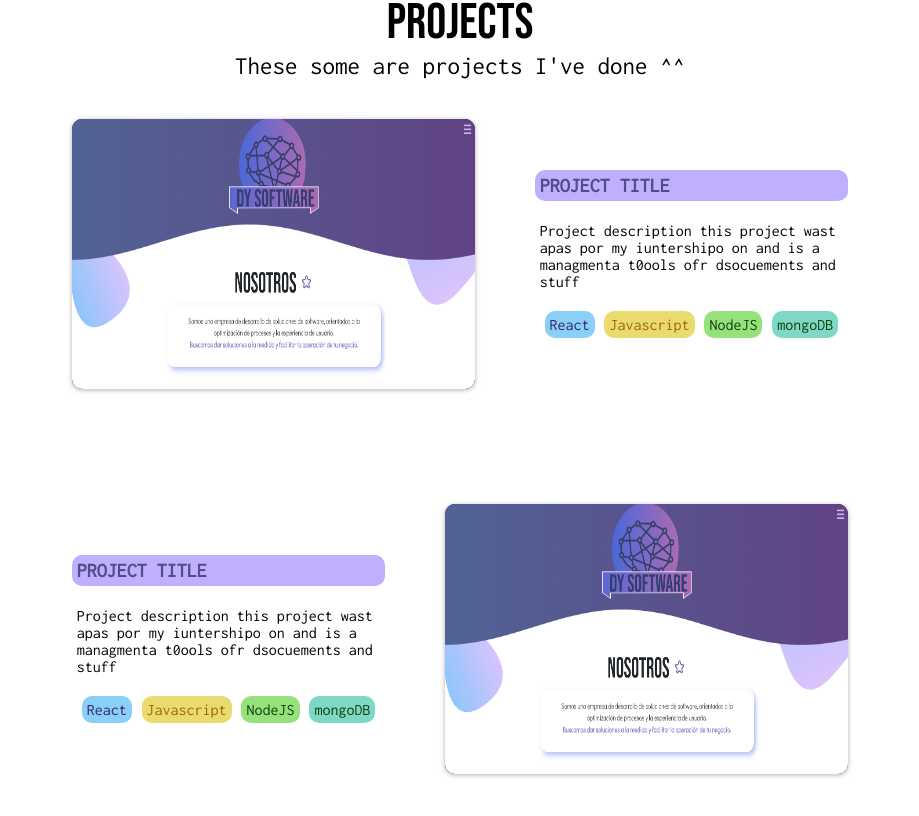
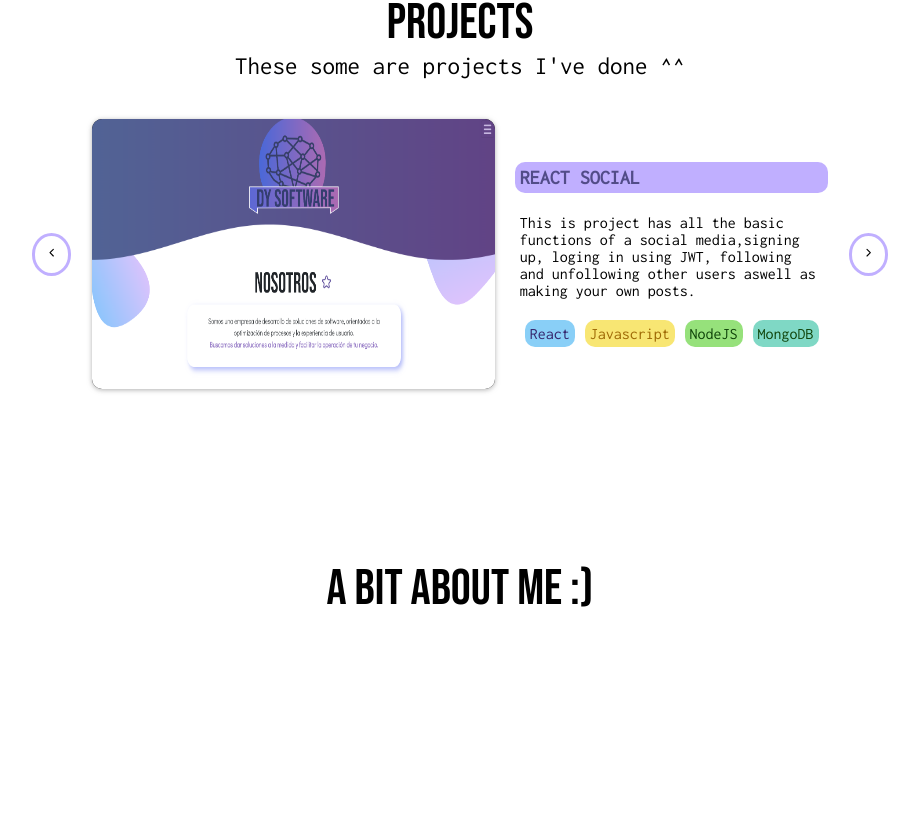
Before and after one commit to yenzuramen/my-portfolio, a React (Create React App) app: page /home in a window 1280 px wide. Shown: the part 1584-2400 px from the top of the page, without its empty margins (180-1099 px from the left). After the commit the page ends 2203 px from the top, so only its background shows below. Built offline with nearby package versions, Linux system fonts and the light colour scheme.

Commit message:
starting about me section

```diff
--- a/src/components/About.js
+++ b/src/components/About.js
@@ -2,8 +2,8 @@ import React from 'react'
 
 export const About = () => {
   return (
-    <div className='about-me'>
-      <div className='about-me'></div>
+    <div className='about-me-cont'>
+
     </div>
   )
 }
--- a/src/components/Home.js
+++ b/src/components/Home.js
@@ -3,6 +3,7 @@ import me from '../assets/images/me.PNG'
 import { FiArrowUpRight } from "react-icons/fi";
 import { Skills } from './Skills';
 import { Projects } from './Projects';
+import { About } from './About';
 
 
 export const Home = () => {
@@ -33,11 +34,15 @@ export const Home = () => {
         </div>
         <Skills />
       </div>
-{/* <hr/> */}
+      {/* <hr/> */}
       <div className='cont-projects'>
         <div className="projects-title">PROJECTS </div>
         <div className="projects-txt">  These some are projects I've done ^^ </div>
         <Projects />
+      </div>
+      <div className='cont-projects'>
+        <div className="projects-title">A BIT ABOUT ME :) </div>
+        <About />
       </div>
 
 
--- a/src/components/Projects.js
+++ b/src/components/Projects.js
@@ -1,39 +1,59 @@
-import React from 'react'
+import React, { useEffect, useState } from 'react'
+import { IconContext } from "react-icons";
+import { ProjectItems } from '../jsons/Projects'
+import { FiChevronLeft, FiChevronRight } from 'react-icons/fi';
 
 export const Projects = () => {
+
+  const [projectIndex, setProjectIndex] = useState(0)
+  const [currentProject, setCurrentProject] = useState(ProjectItems[projectIndex]);
+
+  const swipeLeft = () => {
+    let newIndex = projectIndex - 1;
+    if (newIndex < 0) {
+      newIndex = ProjectItems.length - 1
+    }
+    setProjectIndex(newIndex)
+  }
+
+
+  const swipeRight = () => {
+    let newIndex = projectIndex + 1;
+    if (newIndex > (ProjectItems.length - 1)) {
+      newIndex = 0
+    }
+    setProjectIndex(newIndex)
+  }
+
+  useEffect(() => {
+    setCurrentProject(ProjectItems[projectIndex])
+  }, [projectIndex])
+
   return (
     <>
+
       <div className='project-card'>
+        <div className='swipe-btn-cont'>
+          <button onClick={swipeLeft} className='swipe-btn'>
+            <FiChevronLeft />
+          </button>
+        </div>
         <div className='project-img'><img src='./assets/project-images/spa-landing.PNG' /></div>
         <div className='project-desc'>
-          <div className='project-card-title'>Project Title</div>
-          <p className='project-desc-text'>Project description this project wast
-            apas por my iuntershipo on and is a managmenta
-            t0ools ofr dsocuements and stuff</p>
+          <div className='project-card-title'>{currentProject.title}</div>
+          <p className='project-desc-text'>{currentProject.desc}</p>
           <div className='project-skills'>
-            <div className='react-skill'> React</div>
-            <div className='js-skill'> Javascript </div>
-            <div className='node-skill'> NodeJS </div>
-            <div className='mongo-skill'> mongoDB </div>
+            {currentProject.skills.map((skill, key) => {
+              return (<div key={key} className={skill.class}> {skill.name}</div>)
+
+            })}
+
           </div>
         </div>
+        <div><button onClick={swipeRight} className='swipe-btn'><FiChevronRight /></button></div>
       </div>
-      <div className='project-card'>
-        <div className='project-desc'>
-          <div className='project-card-title'>Project Title</div>
-          <p className='project-desc-text'>Project description this project wast
-            apas por my iuntershipo on and is a managmenta
-            t0ools ofr dsocuements and stuff</p>
-          <div className='project-skills'>
-            <div className='react-skill'> React</div>
-            <div className='js-skill'> Javascript </div>
-            <div className='node-skill'> NodeJS </div>
-            <div className='mongo-skill'> mongoDB </div>
-          </div>
-        </div>
-        <div className='project-img'><img src='./assets/project-images/spa-landing.PNG' /></div>
 
-      </div>
+
       <br />
     </>
 
--- a/src/components/Skills.js
+++ b/src/components/Skills.js
@@ -1,6 +1,6 @@
 import React from 'react'
 
-import { IconContext } from "react-icons";
+
 import { SkillItems } from '../jsons/Skills'
 
 
--- /dev/null
+++ b/src/jsons/Projects.js
@@ -0,0 +1,83 @@
+
+export const ProjectItems = [{
+    title: 'React Social',
+    desc: 'This is project has all the basic functions of a social media,' +
+        'signing up, loging in using JWT, following and unfollowing other users aswell as making your own posts.',
+    url: '',
+    image: '',
+    skills: [{
+        name: 'React',
+        class: 'react-skill'
+    }, {
+        name: 'Javascript',
+        class: 'js-skill'
+    }, {
+        name: 'NodeJS',
+        class: 'node-skill'
+    }, {
+        name: 'MongoDB',
+        class: 'mongo-skill'
+    }]
+},
+{
+    title: 'BLOG',
+    desc: 'This is a blog made with MERN which has all the typical CRUD functions, it also lets you consult the details of each individual post.',
+    url: '',
+    image: '',
+    skills: [{
+        name: 'React',
+        class: 'react-skill'
+    }, {
+        name: 'Javascript',
+        class: 'js-skill'
+    }, {
+        name: 'NodeJS',
+        class: 'node-skill'
+    }, {
+        name: 'MongoDB',
+        class: 'mongo-skill'
+    }]
+},
+{
+    title: 'SPA LANDING PAGE',
+    desc: 'This is a simple landing page spa-style, it uses the whatsapp api in the contact section on the footer.',
+    url: '',
+    image: '',
+    skills: [{
+        name: 'Javascript',
+        class: 'js-skill'
+    }, {
+        name: 'JQuery',
+        class: 'jq-skill'
+    }, {
+        name: 'HTML',
+        class: 'html-skill'
+    }, {
+        name: 'CSS',
+        class: 'css-skill'
+    }]
+},
+{
+    title: 'SCAT - File management system',
+    desc: 'During my intership in CFE I was in charge of making a file management system from scratch,'+
+    'this system supported search and lending requests of documents, it had admin and public user distinction.',
+    url: '',
+    image: '',
+    skills: [{
+        name: 'Javascript',
+        class: 'js-skill'
+    }, {
+        name: 'JQuery',
+        class: 'jq-skill'
+    }, {
+        name: 'HTML',
+        class: 'html-skill'
+    }, {
+        name: 'CSS',
+        class: 'css-skill'
+    }, {
+        name: 'PHP',
+        class: 'php-skill'
+    }]
+}
+]
--- a/src/styles/projects.css
+++ b/src/styles/projects.css
@@ -51,17 +51,17 @@
 
 }
 
-.project-card-title{
+.project-card-title {
     text-transform: uppercase;
     font-weight: 700;
     font-size: 20px;
     background-color: rgb(192, 175, 255);
-    color:rgb(82, 76, 136);
+    color: rgb(82, 76, 136);
     padding: 5px;
     border-radius: 10px;
 }
 
-.project-desc-text{
+.project-desc-text {
     /* background-color: rgb(205, 188, 222); */
     padding: 5px;
     border-radius: 10px;
@@ -69,37 +69,99 @@
     /* border:1px solid #d0c5e4 */
 }
 
-.project-skills{
+.project-skills {
     display: flex;
     flex-direction: row;
     justify-content: space-evenly;
 }
-.react-skill{
+
+.react-skill {
     background-color: rgb(137, 207, 247);
     color: rgb(53, 36, 106);
     padding: 5px;
     border-radius: 10px;
-   /* width: 30%; */
+    /* width: 30%; */
 }
-.js-skill{
-    background-color: rgb(235, 218, 109);
+
+.js-skill {
+    background-color: rgb(248, 230, 115);
     color: rgb(158, 105, 5);
     padding: 5px;
     border-radius: 10px;
-   /* width: 30%; */
+    /* width: 30%; */
 }
-.node-skill{
+
+.node-skill {
     background-color: rgb(150, 225, 123);
     color: rgb(14, 66, 8);
     padding: 5px;
     border-radius: 10px;
-   /* width: 30%; */
+    /* width: 30%; */
 }
 
-.mongo-skill{
+.mongo-skill {
     background-color: rgb(127, 216, 197);
     color: rgb(14, 66, 8);
     padding: 5px;
     border-radius: 10px;
-   /* width: 30%; */
+    /* width: 30%; */
 }
+
+.html-skill {
+    background-color: rgb(250, 202, 130);
+    color: rgb(66, 36, 8);
+    padding: 5px;
+    border-radius: 10px;
+    /* width: 30%; */
+}
+
+.css-skill {
+    background-color: rgb(130, 192, 250);
+    color: rgb(15, 66, 161);
+    padding: 5px;
+    border-radius: 10px;
+    /* width: 30%; */
+}
+
+.jq-skill {
+    background-color: rgb(250, 232, 130);
+    color: rgb(161, 56, 15);
+    padding: 5px;
+    border-radius: 10px;
+    /* width: 30%; */
+}
+
+.php-skill {
+    background-color: rgb(153, 154, 255);
+    color: rgb(45, 21, 110);
+    padding: 5px;
+    border-radius: 10px;
+    /* width: 30%; */
+}
+
+.swipe-project-cont {
+    display: flex;
+}
+
+.swipe-btn-cont {
+    display: flex;
+    justify-content: center;
+    align-items: center;
+}
+
+.swipe-btn {
+    padding: 10px;
+    border: 3px solid rgb(192, 175, 255);
+    background-color: white;
+    border-radius: 50%;
+    align-items: center;
+    text-align: center;
+    transition: all 0.3s ease-in-out;
+}
+
+.swipe-btn:hover {
+    /* background-color: rgb(63, 53, 100); */
+    /* border: 3px solid rgb(116, 103, 167);; */
+    transform: scale(1.2);
+    background-color: rgb(225, 218, 255);
+}
```
Also changed, not shown: public/assets/about-me-images/head2.PNG (added).
